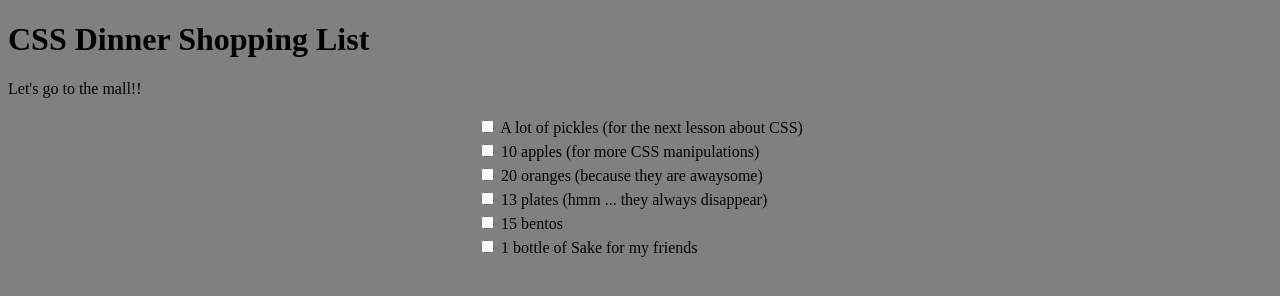
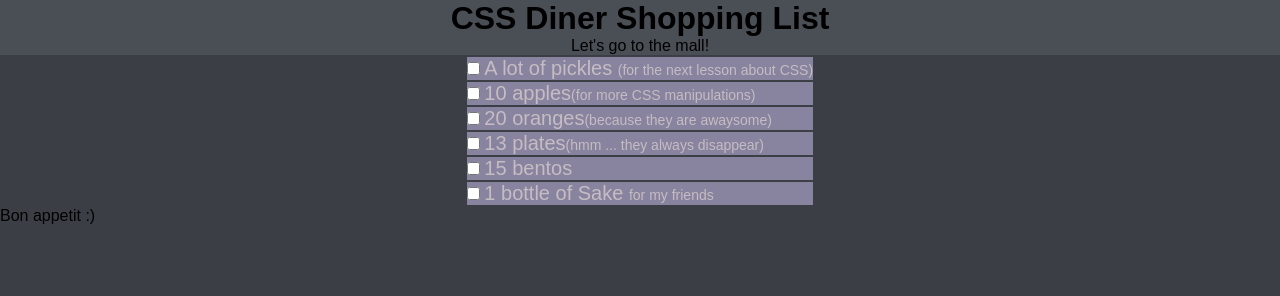
Before and after one commit to TaniaNick/Beetroot, a plain HTML site: page lesson5/index.html in a window 1280 px wide. Drawn offline with Linux system fonts and the light colour scheme.

Commit message:
Add new table

```diff
--- a/lesson5/index.html
+++ b/lesson5/index.html
@@ -8,51 +8,48 @@
     <title>Shopping list</title>
 </head>
 <body>
-   <div class="header">
-       <h1>
-           CSS Dinner Shopping List
-       </h1>
-       <p>
-           Let's go to the mall!!
-       </p>
-   </div>
-  <table>
+    <header>
+		<h1>CSS Diner Shopping List</h1>
+		<span>Let's go to the mall!</span>
+	</header>
+  <table class="shopping_list">
       <tr>
           <td>
                 <input type="checkbox" id="line1" >
-                <label for="line1">A lot of pickles (for the next lesson about CSS)</label>
+                <label for="line1"><span class="begin">A lot of pickles </span><span class="end">(for the next lesson about CSS)</span></label>
           </td>
       </tr>
       <tr>
           <td>
                 <input type="checkbox" id="line2" >
-                <label for="line2">10 apples (for more CSS manipulations)</label>
+                <label for="line2"><span class="begin">10 apples</span><span class="end">(for more CSS manipulations)</span></label>
           </td>
       </tr>
       <tr>
           <td>
                 <input type="checkbox" id="line3" >
-                <label for="line3">20 oranges (because they are awaysome)</label>
+                <label for="line3"><span class="begin">20 oranges</span><span class="end">(because they are awaysome)</span></label>
           </td>
       </tr>
       <tr>
           <td>
                 <input type="checkbox" id="line4" >
-                <label for="line4">13 plates (hmm ... they always disappear)</label>
+                <label for="line4"><span class="begin">13 plates</span><span class="end">(hmm ... they always disappear)</span></label>
           </td>
       </tr>
       <tr>
           <td>
                 <input type="checkbox" id="line5" >
-                <label for="line5">15 bentos</label>
+                <label for="line5"><span class="begin">15 bentos</span></label>
           </td>
       </tr>
       <tr>
           <td>
                 <input type="checkbox" id="line5" >
-                <label for="line5">1 bottle of Sake for my friends</label>
+                <label for="line5"><span class="begin">1 bottle of Sake </span><span class="end">for my friends</span></label>
           </td>
       </tr>
   </table>
+  <footer> Bon appetit :) </footer>
     </body>
 </html>
--- a/lesson5/styles/main.css
+++ b/lesson5/styles/main.css
@@ -1,10 +1,29 @@
-* {transition: all .1s ease-in;
-  background-color: gray;
+* {
+  margin: 0;
+  padding: 0;
+  transition: all .1s ease-in;
+  }
+header {
+  text-align: center;
+  background-color: #4a4f56;
 }
-table{
+body{
+  font-family: “Tebuchet MC”, Tebuchet, Arial, sans-serif;
+  background-color: #3b3f45;
+}
+.shopping_list{
+  font-family: “Tebuchet MC”, Tebuchet, Arial, sans-serif;
   margin: auto;
   table-layout:fixed;
 }
 tr{
-  background-color: red;
+  background-color: #88839e;
 }
+.end {
+	font-size: 14px;
+	color: #C5BDC3;
+}
+.begin {
+	font-size: 20px;
+	color: #C5BDC3;
+}
```
